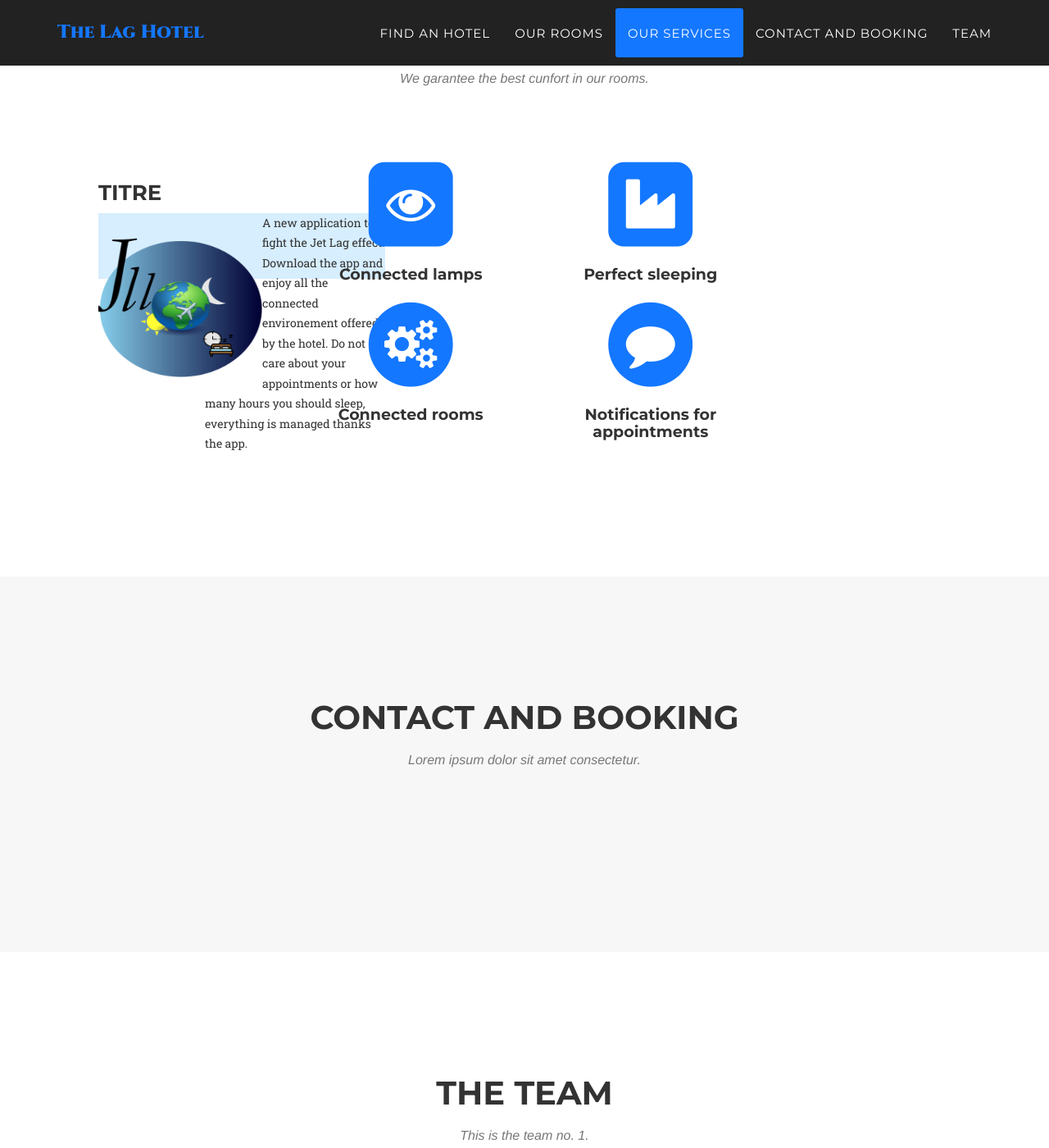
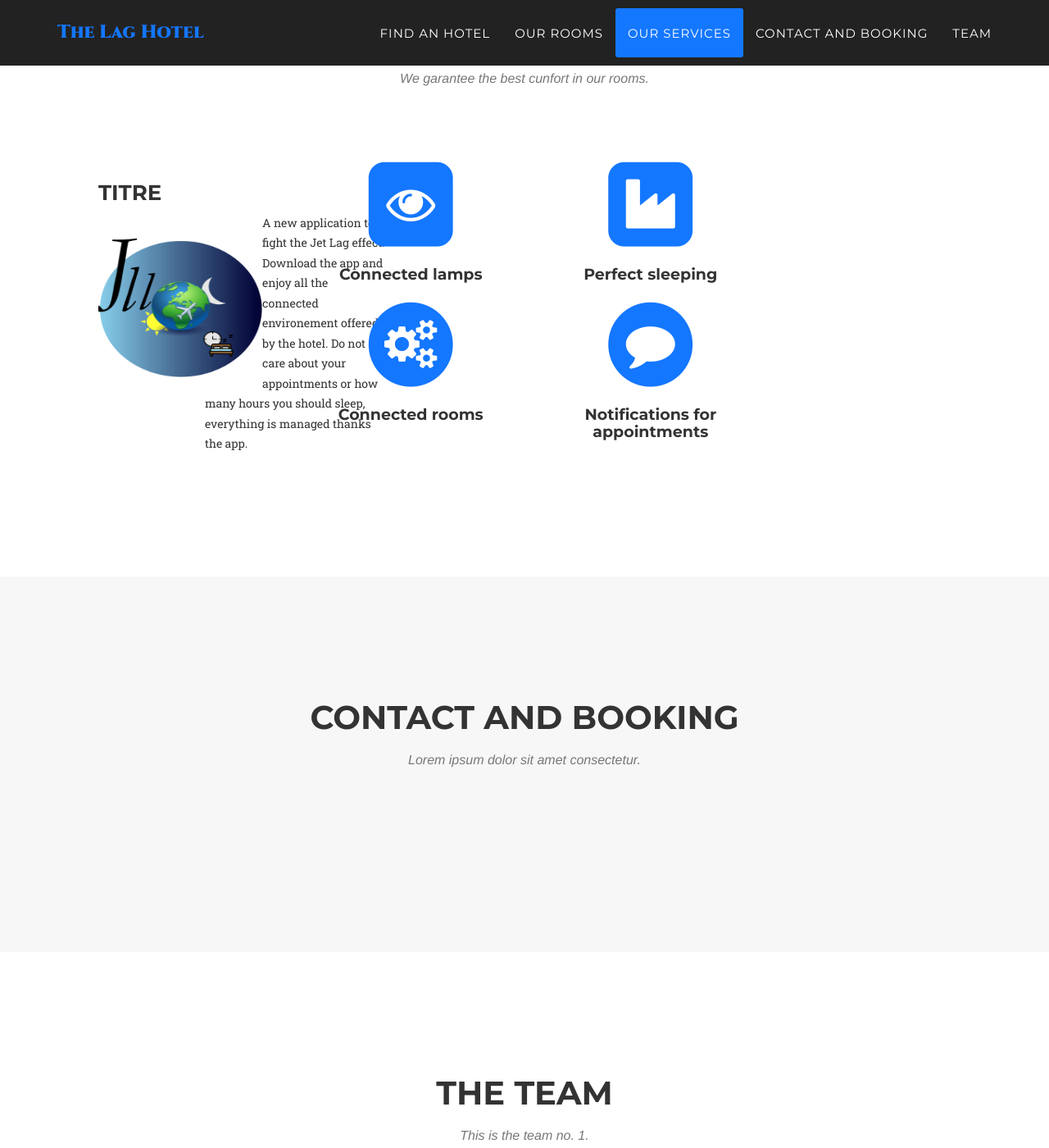
Before and after one commit to VincentGautier/Hotel-web-site, a Jekyll site: the page built from index.html, in a window 1280 px wide and 1400 px high, scrolled down 2429 px. Shown: the whole window at 82% size. Built offline with Jekyll 4.4.1, drawn with Linux system fonts in a browser that asks for light colours; some web fonts are replaced.

Commit message:
Update agency.css

```diff
--- a/_includes/css/agency.css
+++ b/_includes/css/agency.css
@@ -883,7 +883,7 @@ a img{
 border: none;
 }
 .bloc{
-background: #d7eeff; /*si on veut une couleur de fond*/
+background: #ffffff; /*si on veut une couleur de fond*/
 margin-bottom: 10px; /*espace entre les blocs*/
 width: 350px; /*largeur du bloc image + texte*/
 }
```
